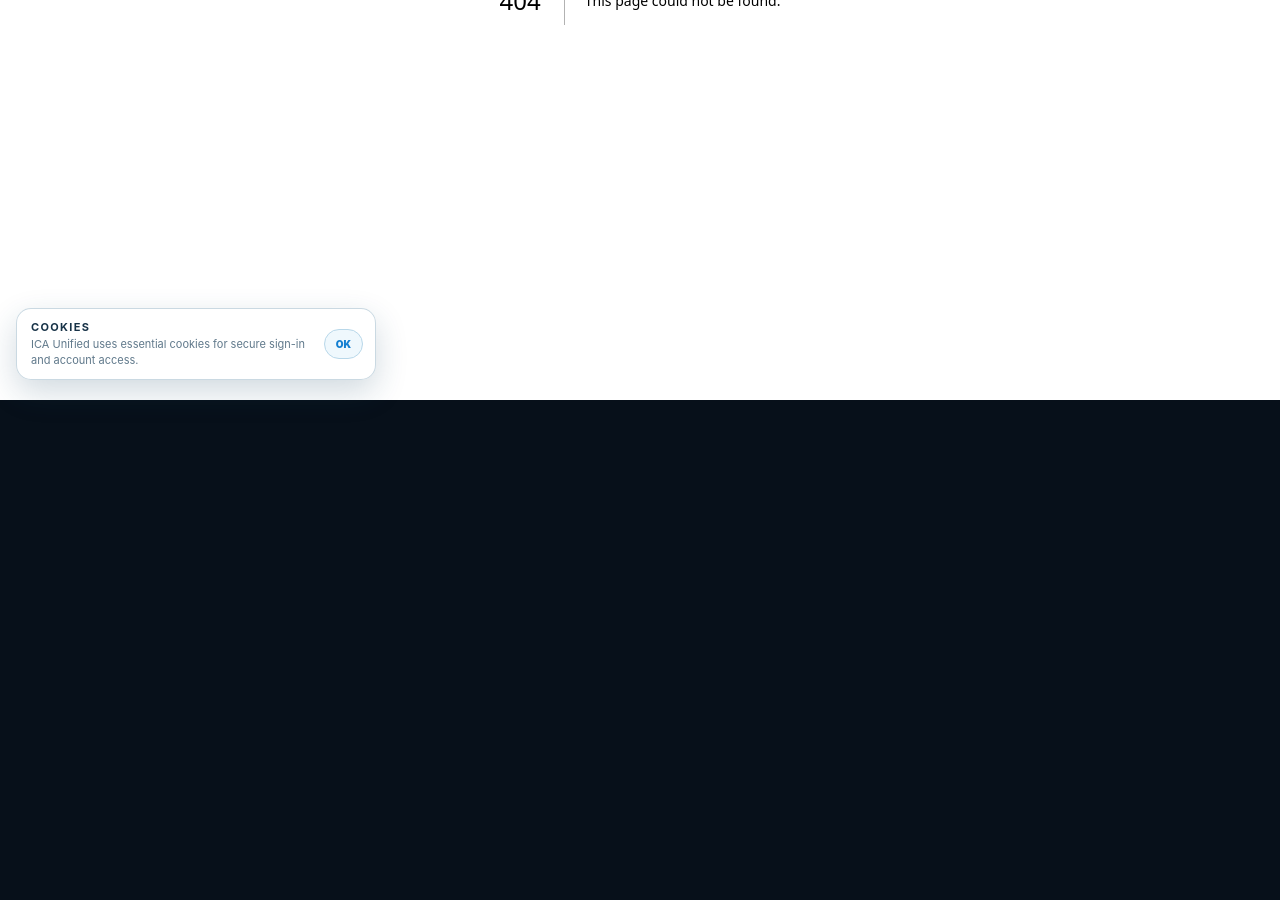
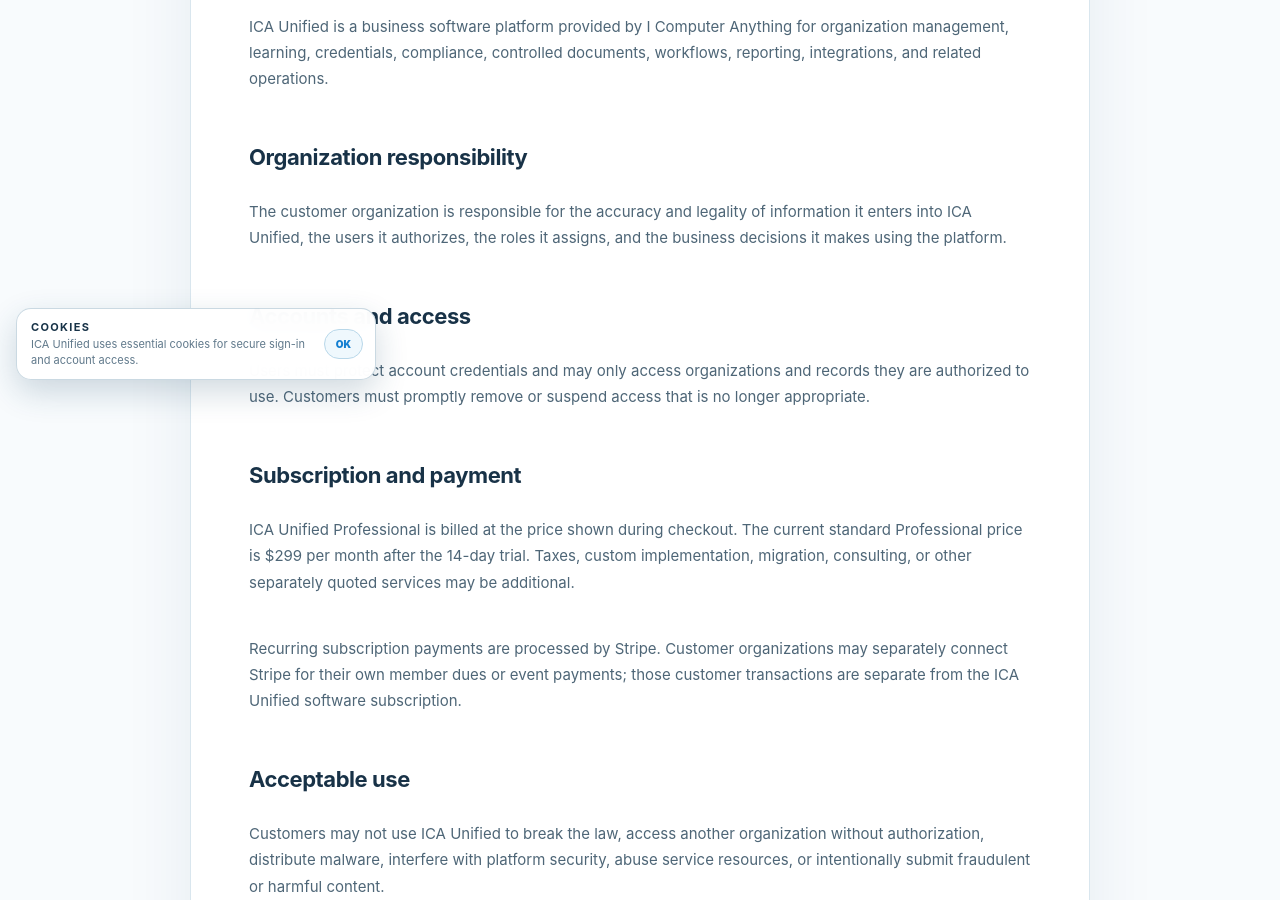
Before and after one commit to redavi19-asu/ICA-unified-, a Next.js app: page /terms in a window 1280 px wide. Before the commit this address had no page. Shown: the part 400-1300 px from the top of the page. Before the commit the page ends 800 px from the top, so only its background shows below. Built offline with nearby package versions, Linux system fonts and the light colour scheme.

Commit message:
Add ICA Unified terms of service

```diff
--- /dev/null
+++ b/src/app/terms/page.tsx
@@ -0,0 +1,36 @@
+import LegalPage, { LegalSection } from '../LegalPage';
+
+export default function TermsPage() {
+  return (
+    <LegalPage eyebrow="ICA UNIFIED / CUSTOMER POLICY" title="Terms of Service">
+      <LegalSection title="Service">
+        <p>ICA Unified is a business software platform provided by I Computer Anything for organization management, learning, credentials, compliance, controlled documents, workflows, reporting, integrations, and related operations.</p>
+      </LegalSection>
+      <LegalSection title="Organization responsibility">
+        <p>The customer organization is responsible for the accuracy and legality of information it enters into ICA Unified, the users it authorizes, the roles it assigns, and the business decisions it makes using the platform.</p>
+      </LegalSection>
+      <LegalSection title="Accounts and access">
+        <p>Users must protect account credentials and may only access organizations and records they are authorized to use. Customers must promptly remove or suspend access that is no longer appropriate.</p>
+      </LegalSection>
+      <LegalSection title="Subscription and payment">
+        <p>ICA Unified Professional is billed at the price shown during checkout. The current standard Professional price is $299 per month after the 14-day trial. Taxes, custom implementation, migration, consulting, or other separately quoted services may be additional.</p>
+        <p>Recurring subscription payments are processed by Stripe. Customer organizations may separately connect Stripe for their own member dues or event payments; those customer transactions are separate from the ICA Unified software subscription.</p>
+      </LegalSection>
+      <LegalSection title="Acceptable use">
+        <p>Customers may not use ICA Unified to break the law, access another organization without authorization, distribute malware, interfere with platform security, abuse service resources, or intentionally submit fraudulent or harmful content.</p>
+      </LegalSection>
+      <LegalSection title="Third-party services">
+        <p>Features that connect to third-party services depend on those providers remaining available and properly configured. I Computer Anything is not responsible for outages, policy changes, or failures caused solely by an external provider outside ICA Unified's control.</p>
+      </LegalSection>
+      <LegalSection title="Availability and changes">
+        <p>I Computer Anything may maintain, secure, repair, update, or improve ICA Unified as needed. Reasonable efforts are made to preserve customer access and data, but uninterrupted or error-free operation cannot be guaranteed.</p>
+      </LegalSection>
+      <LegalSection title="Cancellation">
+        <p>Organizations can manage or cancel their subscription through Workspace → Billing → Manage or Cancel Subscription. The current cancellation and billing rules are published on the Cancellation & Billing page and form part of these terms.</p>
+      </LegalSection>
+      <LegalSection title="Support and contact">
+        <p>Standard product support covers use and troubleshooting of existing ICA Unified features. Custom development, migration, dedicated training, consulting, or special integrations may require a separate scope and fee.</p>
+      </LegalSection>
+    </LegalPage>
+  );
+}
```
